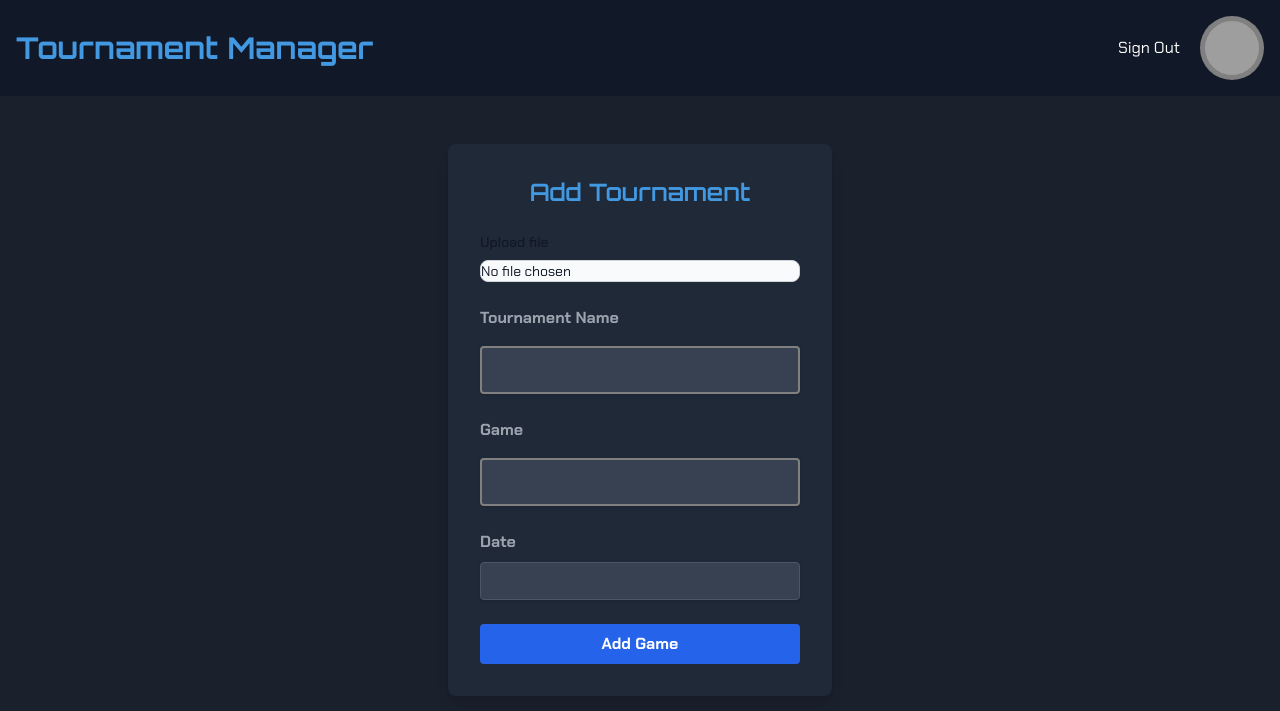
After one commit to saacutter/CITS3403-Project, a Flask app: page /addTournament in a window 1280 px wide. The commit adds this page. Shown: the top 711 px of the page. Run offline with Flask 3, Linux system fonts and the light colour scheme; the visitor is signed in with stand-in values (Sample User, id 1); some libraries are stand-ins or nearby versions; grey boxes are pictures that could not be loaded.

Commit message:
Added the ability to add tournaments and matches to the database (does need more work)

```diff
--- a/app/routes.py
+++ b/app/routes.py
@@ -54,26 +54,25 @@ def signup():
             # TODO: Display error message because the passwords do not match
             return redirect(url_for('login'))
 
+        # Extract the username and email from the form
+        username = form.username.data.strip()
         email = form.email.data.strip().lower()
-        username = form.username.data.strip()
 
-        # Check if username or email already exists
+        # Check if username or email already exists in the database
         existing_user = db.session.scalar(sa.select(models.Users).where((models.Users.username == username) | (models.Users.email == email)))
-        if existing_user: return redirect(url_for('signup'))
+        if existing_user:
+            # TODO: Display error message because that username already exists
+            return redirect(url_for('signup'))
 
         # Hash the password
         hashed_password = generate_password_hash(form.password.data)
-
-        # TODO: Validate the username and email addresses (both by confirming that they are not already in the database and ensuring they are valid)
-        # Usernames should only consists of letters and numbers (this can be validated with a regex like r"$[a-zA-Z0-9]+^")
-        # Emails can be validated by using a regex taken from the internet
 
         # Create the user entry and add it to the database
         user = models.Users(
           username=username,
           password=hashed_password,
           email=email,
-          privacy=form.privacy.data)
+          private=form.privacy.data)
         db.session.add(user)
         db.session.commit()
 
@@ -110,11 +109,11 @@ def get_like(pattern):
     # Return a JSON object of the extracted users
     return jsonify([user.serialise() for user in users]) # Adapted from: https://stackoverflow.com/questions/7102754/jsonify-a-sqlalchemy-result-set-in-flask
 
-@application.route('/upload', methods=["GET", "POST"])
+@application.route('/addMatch', methods=["GET", "POST"])
 @login_required
-def upload():
-    if request.method == "POST" and forms.UploadDataForm().validate_on_submit():
-        form = forms.UploadDataForm()
+def match():
+    if request.method == "POST" and forms.AddMatchForm().validate_on_submit():
+        form = forms.AddMatchForm()
 
         # Extract the information from the request
         file = request.files['file']
@@ -125,16 +124,44 @@ def upload():
 
         # Ensure that valid data was provided
         if file == None or (game == "" and points == "" and time_taken == "" and result == ""):
-            return redirect(url_for('upload'))
+            return redirect(url_for('match'))
+
+        if file:
+            # TODO: Process the file (requires the format of file to be specified)
+            ...
+        else:
+            # Create the match entry and add it to the database
+            data_entry = models.Matches(user_id=current_user.id, game=game, points=points, time_taken=time(0), result=result)
+            db.session.add(data_entry)
+            db.session.commit()
+
+        return redirect(url_for('index'))
+    return render_template("add-match.html", form=forms.AddMatchForm())
+
+@application.route('/addTournament', methods=["GET", "POST"])
+@login_required
+def tournament():
+    if request.method == "POST" and forms.AddTournamentForm().validate_on_submit():
+        form = forms.AddTournamentForm()
+
+        # Extract the information from the request
+        file = request.files['file']
+        name = form.name.data
+        game = form.game.data
+        time = form.time.data
+
+        # Ensure that valid data was provided
+        if file == None or (name == "" and game == "" and time == ""):
+            return redirect(url_for('tournament'))
 
         if file:
             # TODO: Process the file (requires the format of file to be specified)
             ...
         else:
             # Create the tournament entry and add it to the database
-            data_entry = models.Tournaments(user_id=current_user.id, game=game, points=points, time_taken=time(0), result=result)
+            data_entry = models.Tournaments(name=name, game=game, time=time(0))
             db.session.add(data_entry)
             db.session.commit()
 
         return redirect(url_for('index'))
-    return render_template("data.html", form=forms.UploadDataForm())
+    return render_template("add-tournament.html", form=forms.AddTournamentForm())
--- a/app/templates/data.html
+++ b/app/templates/add-match.html
@@ -1,12 +1,12 @@
 {% extends "base.html" %}
 
 {% block title %}
-Turnament Manager - Upload Data
+Tournament Manager - Add Match
 {% endblock %}
 
 {% block body %}
 <div class="panel rounded-border">
-    <form action="{{ url_for('upload') }}" method="post" enctype="multipart/form-data">
+    <form action="{{ url_for('tournament') }}" method="post" enctype="multipart/form-data">
         {{ form.hidden_tag() }}
         <div class="container center rounded-border file-upload">
             <span class="material-symbols-outlined" style="font-size: 30px;">download</span>
--- /dev/null
+++ b/app/templates/add-tournament.html
@@ -0,0 +1,36 @@
+{% extends "base.html" %}
+
+{% block title %}
+Tournament Manager - Add Tournament
+{% endblock %}
+
+{% block body %}
+<div class="flex-grow mx-auto p-4 mt-8 flex">
+    <section class="bg-gray-800 p-8 rounded-lg shadow-lg w-full max-w-sm text-left center">
+        <h2 class="text-2xl font-semibold mb-6 text-center">Add Tournament</h2>
+        <form action="{{ url_for('match') }}" method="post">
+            {{ form.hidden_tag() }}
+            <div class="mb-6">
+                <label class="block mb-2 text-sm font-medium text-gray-900 dark:text-white" for="user_avatar">Upload file</label>
+                {{ form.file(id="file", accept=".json, .csv", class="block w-full text-sm text-gray-900 border border-gray-300 rounded-lg cursor-pointer bg-gray-50 dark:text-gray-400 focus:outline-none dark:bg-gray-700 dark:border-gray-600 dark:placeholder-gray-400") }}
+            </div>
+            <div class="mb-6">
+                {{ form.name.label(class="block text-gray-400 font-bold mb-2") }}
+                {{ form.name(id="upload-input", class="shadow appearance-none border rounded w-full py-2 px-3 text-gray-700 leading-tight focus:outline-none focus:shadow-outline bg-gray-700 border-gray-600 text-white") }}
+            </div>
+            <div class="mb-6">
+                {{ form.game.label(class="block text-gray-400 font-bold mb-2") }}
+                {{ form.game(id="upload-input", class="shadow appearance-none border rounded w-full py-2 px-3 text-gray-700 leading-tight focus:outline-none focus:shadow-outline bg-gray-700 border-gray-600 text-white") }}
+            </div>
+            <div class="mb-6">
+                {{ form.time.label(class="block text-gray-400 font-bold mb-2") }}
+                {{ form.time(id="upload-input", class="shadow appearance-none border rounded w-full py-2 px-3 text-gray-700 leading-tight focus:outline-none focus:shadow-outline bg-gray-700 border-gray-600 text-white") }}
+            </div>
+            <div class="flex items-center justify-between">
+                {{ form.submit(class="bg-blue-600 hover:bg-blue-700 text-white font-bold py-2 px-4 rounded focus:outline-none focus:shadow-outline transition w-full") }}
+            </div>
+        </form>
+    </section>
+</div>
+<script src="static/js/upload.js"></script>
+{% endblock %}
--- a/app/templates/base.html
+++ b/app/templates/base.html
@@ -23,7 +23,7 @@
     <body class="antialiased">
         <header class="flex flex-col md:flex-row justify-between items-center p-4 bg-gray-900 text-white">
             <div id="titlebar" class="mb-4 md:mb-0">
-                <h1 class="text-2xl font-bold"><a href="{{ url_for('index') }}" class="hover:text-gray-300">Tournament Manager</a></h1>
+                <h1 class="text-3xl font-bold"><a href="{{ url_for('index') }}" class="hover:text-gray-300">Tournament Manager</a></h1>
             </div>
             {% if current_user.is_anonymous %}
                 <div id="account-buttons" class="flex space-x-4">
@@ -38,7 +38,7 @@
                 <div id="profile-icon" class="transparent-bg">
                     <img src="{{ current_user.profile_picture }}" id="profile-icon-picture">
                 </div>
-                <a href="{{ url_for('signout') }}" style="position: absolute; z-index: 4;">Sign Out</a>
+                <a href="{{ url_for('signout') }}" style="position: absolute; z-index: 4; right: 100px;">Sign Out</a>
                 <!-- TODO: Add a dropdown bar with choices like accessing the user's profile, settings, and signing out where the profile picture is -->
             {% endif %}
         </header>
```
